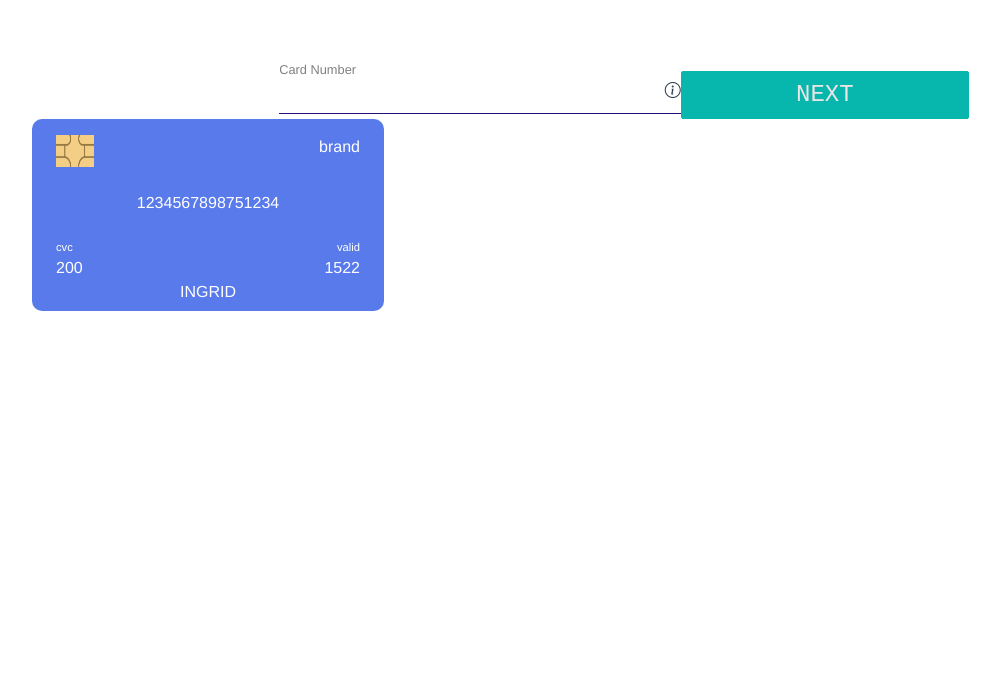
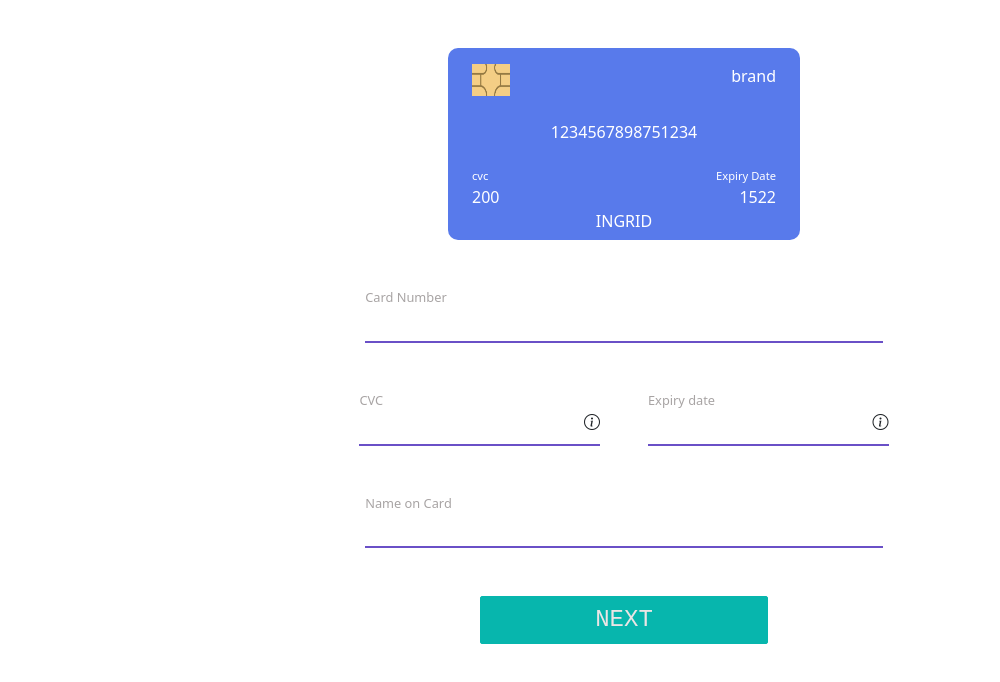
Before and after one commit to IngridCavalcantiGti/credit-card, a Vue app: page / in a window 1280 px wide. Shown: the top 682 px of the page, without its empty margins (16-1016 px from the left). Built offline with nearby package versions, Linux system fonts and the light colour scheme.

Commit message:
cria componente card, ajusta input e layout no App

```diff
--- a/src/App.vue
+++ b/src/App.vue
@@ -1,13 +1,51 @@
 <template>
-  <Input label="Card Number" @input="InputValue" icon size="40" />
-  <Button label="NEXT" @onClick="clickNext" />
+  <div class="container">
+    <div class="row justify-content-center mt-5">
+      <div class="col-6">
+        <div class="d-flex justify-content-center">
           <Card
             :numberCard="1234567898751234"
-    :validity="1522"
+            :expiryDate="1522"
             :name="'INGRID'"
             :cvc="200"
           >
           </Card>
+        </div>
+
+        <div class="d-flex justify-content-center">
+          <Input
+            label="Card Number"
+            @input="InputValue"
+            size="50"
+            class="mt-5"
+          />
+        </div>
+
+        <div class="d-flex justify-content-center mt-5">
+          <Input label="CVC" @input="InputValue" size="20" icon />
+          <Input
+            label="Expiry date"
+            @input="InputValue"
+            size="20"
+            icon
+            class="ms-5"
+          />
+        </div>
+
+        <div class="d-flex justify-content-center">
+          <Input
+            label="Name on Card"
+            @input="InputValue"
+            size="50"
+            class="mt-5"
+          />
+        </div>
+        <div class="d-flex justify-content-center">
+          <Button label="NEXT" @onClick="clickNext" class="mt-5" />
+        </div>
+      </div>
+    </div>
+  </div>
 </template>
 
 <script>
@@ -34,17 +72,3 @@ export default {
   },
 };
 </script>
-
-<style>
-#app {
-  font-family: Avenir, Helvetica, Arial, sans-serif;
-  -webkit-font-smoothing: antialiased;
-  -moz-osx-font-smoothing: grayscale;
-  text-align: center;
-  color: #2c3e50;
-  margin-top: 60px;
-}
-/* body {
-  background-color: black !important;
-} */
-</style>
--- a/src/components/Card.vue
+++ b/src/components/Card.vue
@@ -1,5 +1,5 @@
 <template>
-  <div class="card ms-5 text-white">
+  <div class="card text-white">
     <div class="d-flex justify-content-between">
       <span class="ms-4 mt-3">
         <img alt="chip" src="@/assets/chip.png" class="chip" />
@@ -11,15 +11,15 @@
       <div class="mt-4">
         <div class="d-flex justify-content-between">
           <span class="cvc ms-4"> cvc </span>
-          <span class="valid me-4"> valid </span>
+          <span class="valid me-4"> Expiry Date </span>
         </div>
         <div class="d-flex justify-content-between">
           <span class="ms-4">{{ cvc }}</span>
-          <span class="me-4">{{ validity }}</span>
+          <span class="me-4">{{ expiryDate }}</span>
         </div>
       </div>
     </div>
-    <div>
+    <div class="d-flex justify-content-center">
       {{ name }}
     </div>
   </div>
@@ -29,7 +29,7 @@
 export default {
   props: {
     numberCard: { type: Number },
-    validity: { type: Number },
+    expiryDate: { type: Number },
     brand: { type: Image },
     name: { type: String },
     cvc: { type: Number },
--- a/src/components/Input.vue
+++ b/src/components/Input.vue
@@ -52,15 +52,15 @@ export default {
   border-right: none;
   border-left: none;
   background: transparent;
-  border-bottom: rgb(39, 16, 122) solid 1px;
+  border-bottom: rgb(106, 80, 199) solid 2px;
 }
 .label {
-  color: gray;
+  color: rgb(168, 164, 164);
   font-size: 0.8rem;
 }
 
 .input:focus-visible {
-  border-bottom: rgb(39, 16, 122) solid 1px;
+  border-bottom: rgb(106, 80, 199) solid 2px;
   outline: none;
 }
 </style>
```
Lines whose indentation alone changed are shown as unchanged.
